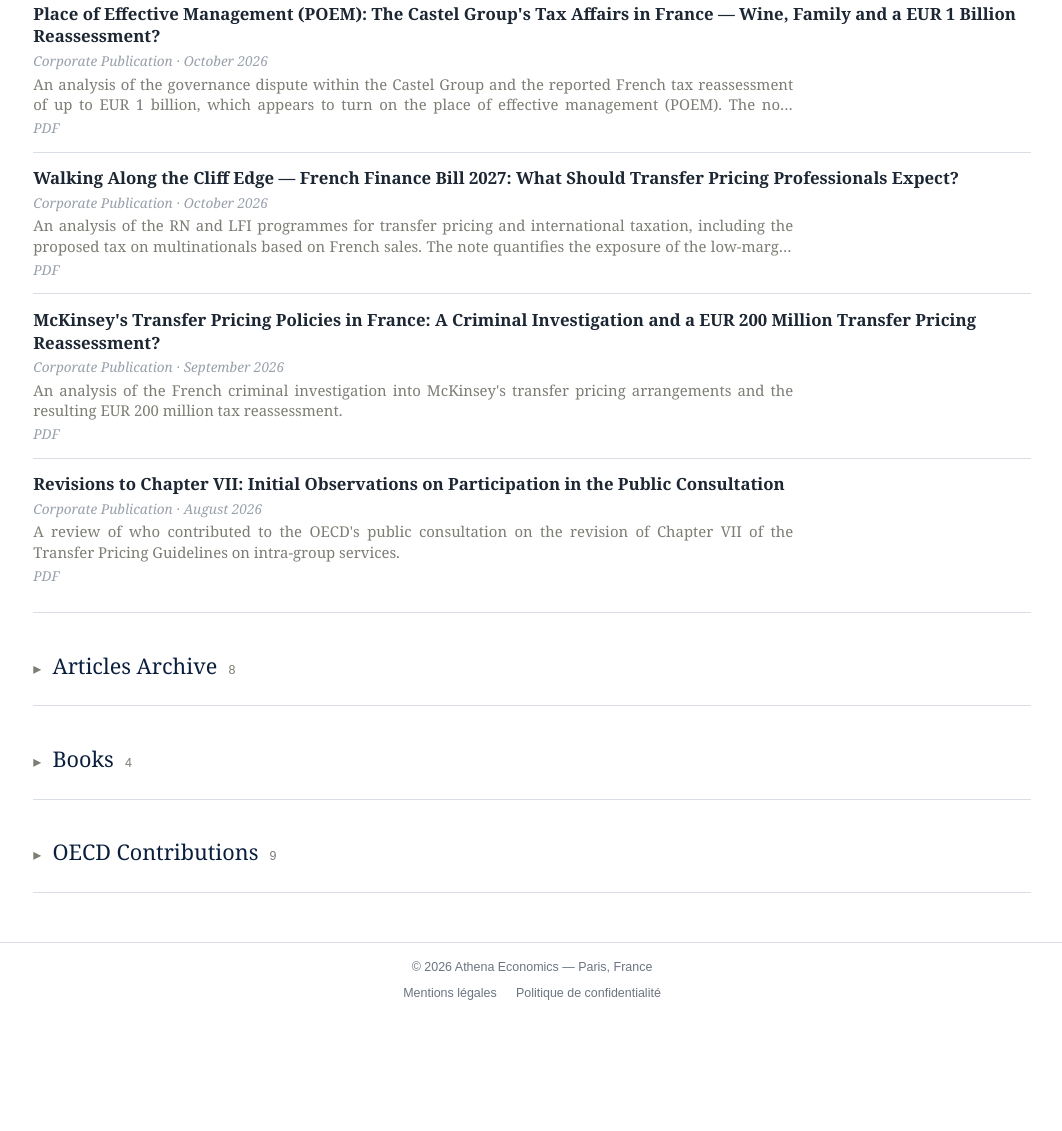
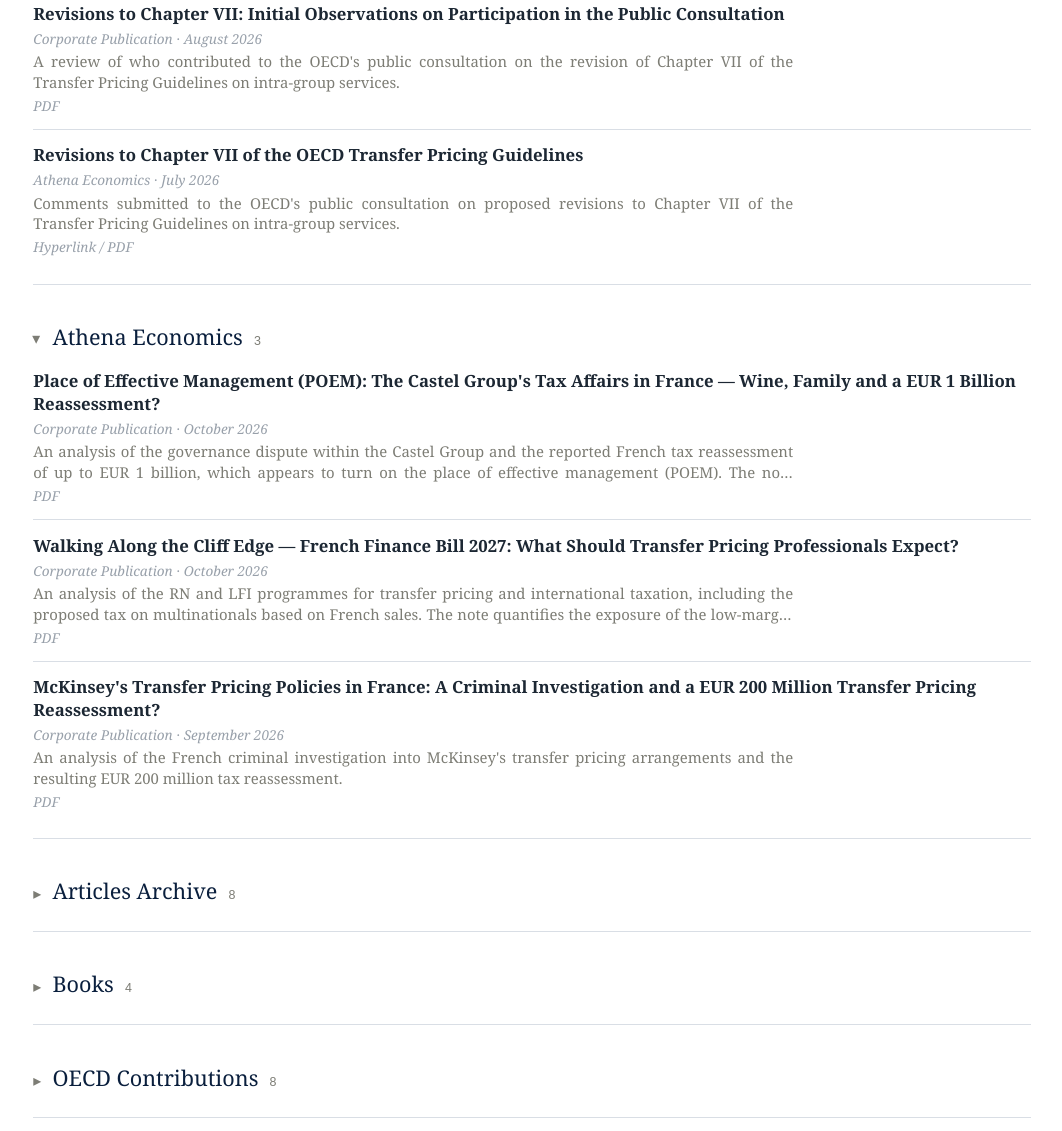
Before and after one commit to guillaumemadelpuech-crypto/athena-economics-website, a plain HTML site: page publications.html in a window 1280 px wide. Shown: the part 707-1838 px from the top of the page, without its empty margins (108-1170 px from the left). Before the commit the page ends 1726 px from the top, so only its background shows below. Drawn offline with Linux system fonts and the light colour scheme.

Commit message:
Add files via upload

```diff
--- a/publications.html
+++ b/publications.html
@@ -427,7 +427,7 @@
 
     <section class="pub-section">
     <details class="pub-group" open>
-      <summary><h2>Athena Economics</h2><span class="pub-count">6</span></summary>
+      <summary><h2>OECD Public Consultation on Chapter VII</h2><span class="pub-count">4</span></summary>
       <div class="pub-list">
 
 <div class="pub-item">
@@ -443,6 +443,33 @@
         <div class="pub-desc">A content analysis of the 140 submissions received by the OECD on the proposed revision of Chapter VII of the Transfer Pricing Guidelines. Using a structured coding of 91 technical positions, the note maps where explicit industry support aligns with — or departs from — expectations.</div>
         <div class="pub-links"><a href="pdfs/2026-09-13-athena-economics-chapter-vii-framing-the-debate.pdf" target="_blank" rel="noopener">PDF</a></div>
       </div>
+
+<div class="pub-item">
+        <div class="pub-title">Revisions to Chapter VII: Initial Observations on Participation in the Public Consultation</div>
+        <div class="pub-source">Corporate Publication &middot; August 2026</div>
+                <div class="pub-desc">A review of who contributed to the OECD's public consultation on the revision of Chapter VII of the Transfer Pricing Guidelines on intra-group services.</div>
+        <div class="pub-links"><a href="pdfs/2026-08-athena-economics-chapter-vii-who-contributed-article.pdf" target="_blank" rel="noopener">PDF</a></div>
+      </div>
+
+<div class="pub-item">
+        <div class="pub-title">Revisions to Chapter VII of the OECD Transfer Pricing Guidelines</div>
+        <div class="pub-source"><em>Athena Economics</em> &middot; July 2026</div>
+        <div class="pub-desc">Comments submitted to the OECD's public consultation on proposed revisions to Chapter VII of the Transfer Pricing Guidelines on intra-group services.</div>
+        <div class="pub-links">
+          <a href="pdfs/2026-07-athena-economics-comments-chapter-vii-tpg.pdf" target="_blank">Hyperlink / PDF</a>
+        </div>
+      </div>
+
+      </div>
+    </details>
+  </section>
+
+<section class="pub-section">
+    <details class="pub-group" open>
+      <summary><h2>Athena Economics</h2><span class="pub-count">3</span></summary>
+      <div class="pub-list">
+
+
 
 <div class="pub-item">
         <div class="pub-title">Place of Effective Management (POEM): The Castel Group's Tax Affairs in France — Wine, Family and a EUR 1 Billion Reassessment?</div>
@@ -465,18 +492,11 @@
         <div class="pub-links"><a href="pdfs/2026-09-athena-economics-mckinsey-pnf-article.pdf" target="_blank" rel="noopener">PDF</a></div>
       </div>
 
-<div class="pub-item">
-        <div class="pub-title">Revisions to Chapter VII: Initial Observations on Participation in the Public Consultation</div>
-        <div class="pub-source">Corporate Publication &middot; August 2026</div>
-                <div class="pub-desc">A review of who contributed to the OECD's public consultation on the revision of Chapter VII of the Transfer Pricing Guidelines on intra-group services.</div>
-        <div class="pub-links"><a href="pdfs/2026-08-athena-economics-chapter-vii-who-contributed-article.pdf" target="_blank" rel="noopener">PDF</a></div>
-      </div>
-
-      </div>
+</div>
     </details>
   </section>
 
-  <section class="pub-section">
+    <section class="pub-section">
     <details class="pub-group">
       <summary><h2>Articles Archive</h2><span class="pub-count">8</span></summary>
       <div class="pub-list">
@@ -613,17 +633,9 @@
 
   <section class="pub-section">
     <details class="pub-group">
-      <summary><h2>OECD Contributions</h2><span class="pub-count">9</span></summary>
+      <summary><h2>OECD Contributions</h2><span class="pub-count">8</span></summary>
       <div class="pub-list">
 
-<div class="pub-item">
-        <div class="pub-title">Revisions to Chapter VII of the OECD Transfer Pricing Guidelines</div>
-        <div class="pub-source"><em>Athena Economics</em> &middot; July 2026</div>
-        <div class="pub-desc">Comments submitted to the OECD's public consultation on proposed revisions to Chapter VII of the Transfer Pricing Guidelines on intra-group services.</div>
-        <div class="pub-links">
-          <a href="pdfs/2026-07-athena-economics-comments-chapter-vii-tpg.pdf" target="_blank">Hyperlink / PDF</a>
-        </div>
-      </div>
 <div class="pub-item">
         <div class="pub-title">Public Consultation on the Transfer Pricing Aspects of Critical Minerals — Copper</div>
         <div class="pub-source"><em>Forvis Mazars</em> &middot; September 2025</div>
```
